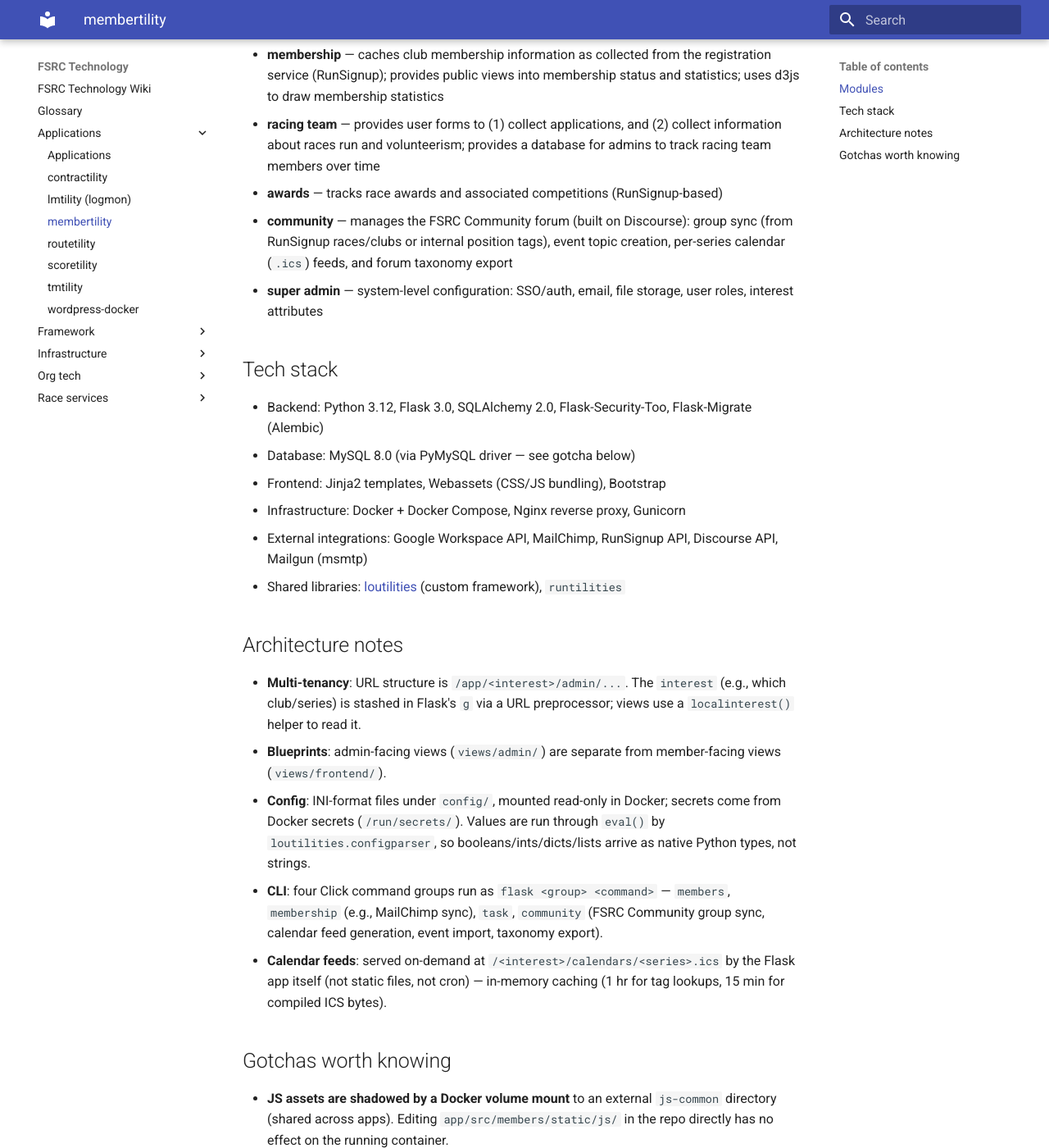
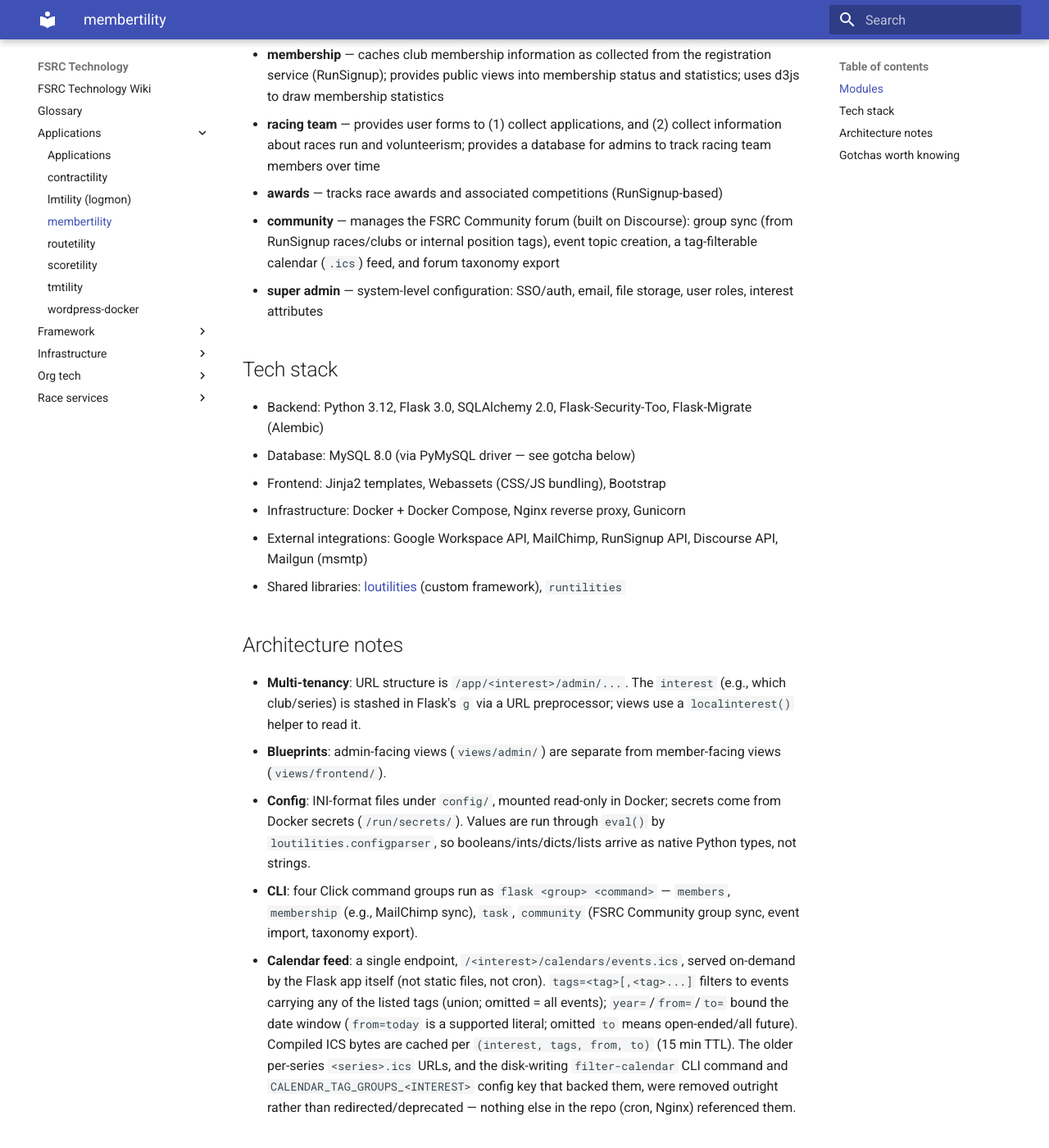
Before and after one commit to louking/fsrc-tech, an MkDocs documentation site: the page built from docs/applications/membertility.md, in a window 1280 px wide and 1400 px high, scrolled down 588 px. Shown: the whole window at 82% size. Built offline with MkDocs 1.6.1 and Material for MkDocs 9.7.7, drawn with Linux system fonts in a browser that asks for light colours.

Commit message:
membertility updates for community calendar

```diff
--- a/docs/applications/membertility.md
+++ b/docs/applications/membertility.md
@@ -15,7 +15,7 @@ Club management app with several modules.
 - **membership** — caches club membership information as collected from the registration service (RunSignup); provides public views into membership status and statistics; uses d3js to draw membership statistics
 - **racing team** — provides user forms to (1) collect applications, and (2) collect information about races run and volunteerism; provides a database for admins to track racing team members over time
 - **awards** — tracks race awards and associated competitions (RunSignup-based)
-- **community** — manages the FSRC Community forum (built on Discourse): group sync (from RunSignup races/clubs or internal position tags), event topic creation, per-series calendar (`.ics`) feeds, and forum taxonomy export
+- **community** — manages the FSRC Community forum (built on Discourse): group sync (from RunSignup races/clubs or internal position tags), event topic creation, a tag-filterable calendar (`.ics`) feed, and forum taxonomy export
 - **super admin** — system-level configuration: SSO/auth, email, file storage, user roles, interest attributes
 
 ## Tech stack
@@ -32,8 +32,8 @@ Club management app with several modules.
 - **Multi-tenancy**: URL structure is `/app/<interest>/admin/...`. The `interest` (e.g., which club/series) is stashed in Flask's `g` via a URL preprocessor; views use a `localinterest()` helper to read it.
 - **Blueprints**: admin-facing views (`views/admin/`) are separate from member-facing views (`views/frontend/`).
 - **Config**: INI-format files under `config/`, mounted read-only in Docker; secrets come from Docker secrets (`/run/secrets/`). Values are run through `eval()` by `loutilities.configparser`, so booleans/ints/dicts/lists arrive as native Python types, not strings.
-- **CLI**: four Click command groups run as `flask <group> <command>` — `members`, `membership` (e.g., MailChimp sync), `task`, `community` (FSRC Community group sync, calendar feed generation, event import, taxonomy export).
-- **Calendar feeds**: served on-demand at `/<interest>/calendars/<series>.ics` by the Flask app itself (not static files, not cron) — in-memory caching (1 hr for tag lookups, 15 min for compiled ICS bytes).
+- **CLI**: four Click command groups run as `flask <group> <command>` — `members`, `membership` (e.g., MailChimp sync), `task`, `community` (FSRC Community group sync, event import, taxonomy export).
+- **Calendar feed**: a single endpoint, `/<interest>/calendars/events.ics`, served on-demand by the Flask app itself (not static files, not cron). `tags=<tag>[,<tag>...]` filters to events carrying any of the listed tags (union; omitted = all events); `year=`/`from=`/`to=` bound the date window (`from=today` is a supported literal; omitted `to` means open-ended/all future). Compiled ICS bytes are cached per `(interest, tags, from, to)` (15 min TTL). The older per-series `<series>.ics` URLs, and the disk-writing `filter-calendar` CLI command and `CALENDAR_TAG_GROUPS_<INTEREST>` config key that backed them, were removed outright rather than redirected/deprecated — nothing else in the repo (cron, Nginx) referenced them.
 
 ## Gotchas worth knowing
 
```
